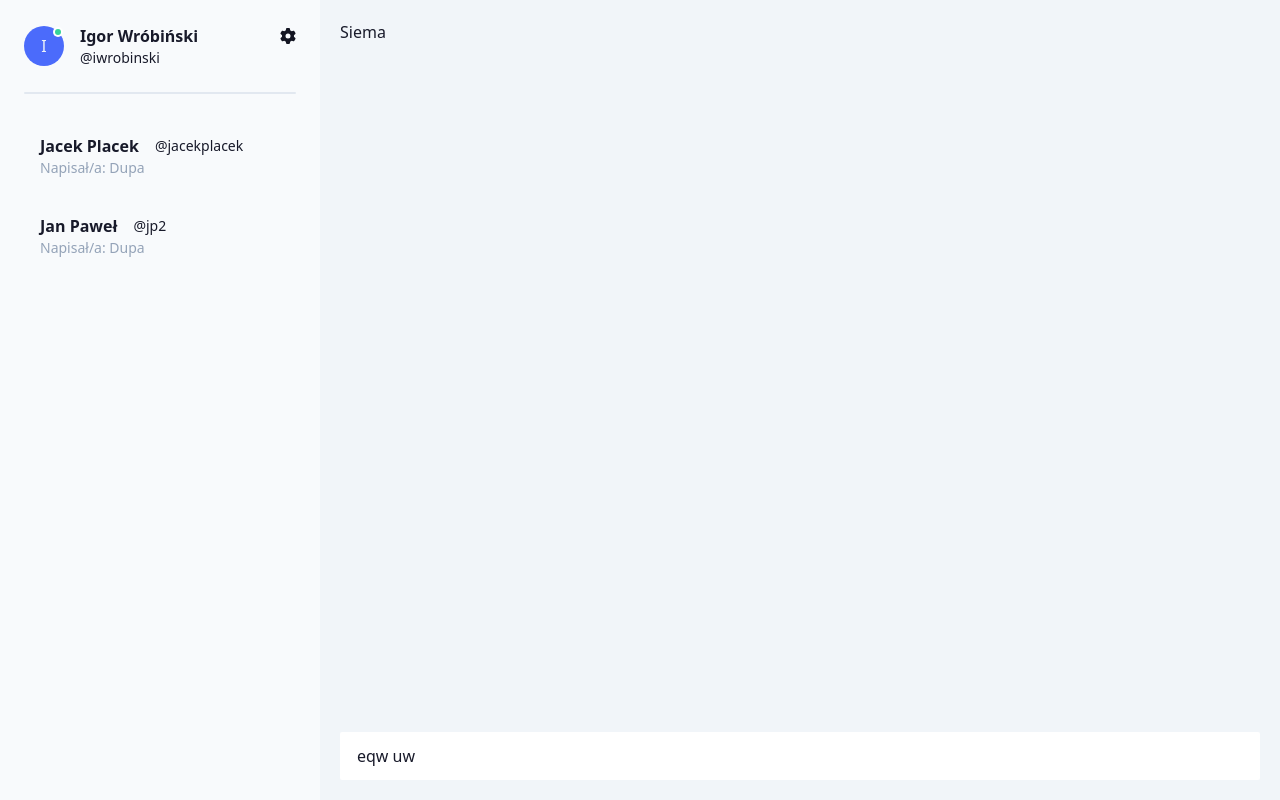
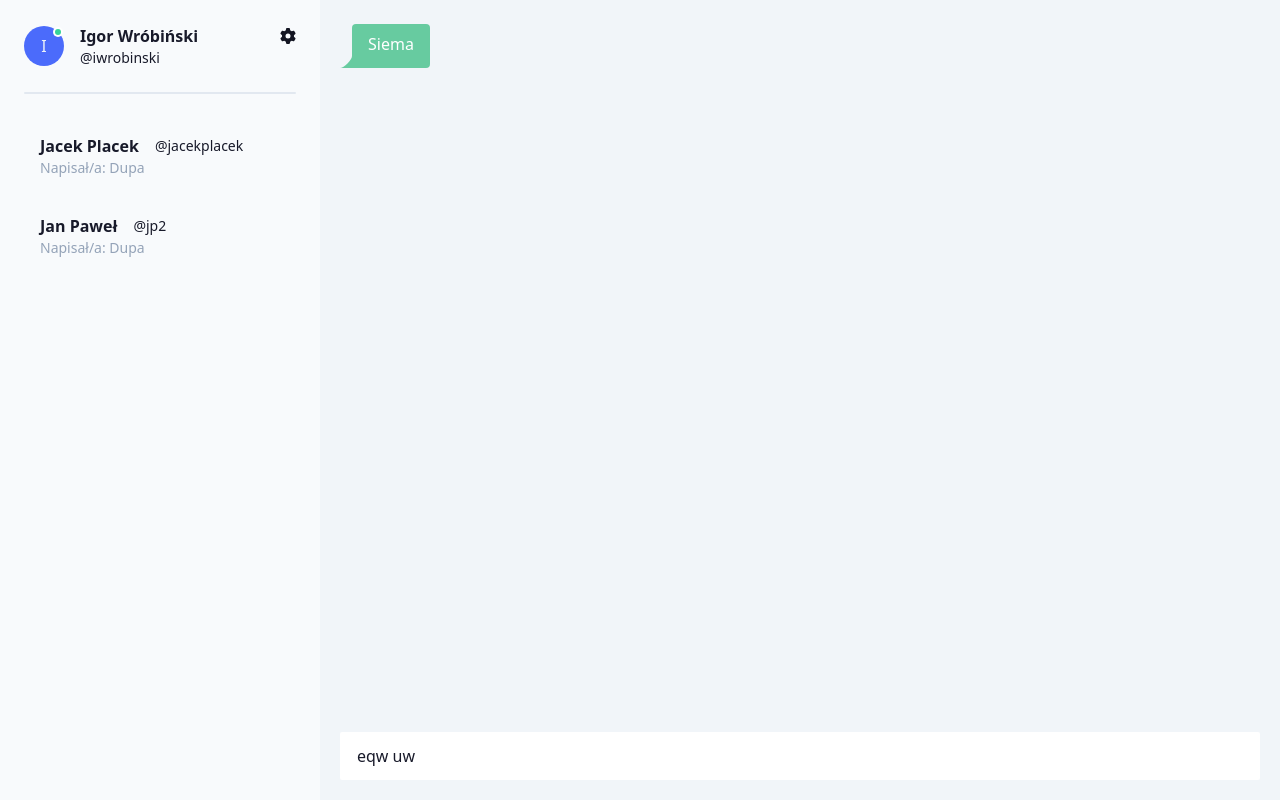
Before and after one commit to agor1/vue-chat-app, a Vue app: page / in a window 1280 px wide. Built offline with nearby package versions, Linux system fonts and the light colour scheme.

Commit message:
feat(Chat.vue): Created chat bubbles

```diff
--- a/src/components/Chat.vue
+++ b/src/components/Chat.vue
@@ -17,6 +17,7 @@ export default {
     sendMessage() {
       this.$store.commit("addMessage", { message: this.message });
       console.log(this.message);
+      this.message = "";
     },
   },
 };
@@ -24,14 +25,26 @@ export default {
 
 <template>
   <div class="flex flex-1 flex-col items-stretch">
-    <div class="flex-grow">
-      Siema {{ $user.firstName }} {{ $user.lastName }}
+    <div class="flex-grow overflow-x-auto">
+      <div class="chat chat-start">
+        <div class="chat-bubble chat-bubble-accent text-white">
+          Siema {{ $user.firstName }}
+        </div>
+      </div>
 
-      <p v-for="msg in $user.messages">{{ msg }}</p>
+      <!-- <p v-for="msg in $user.messages">{{ msg }}</p> -->
+      <div class="chat chat-end">
+        <div
+          class="chat-bubble chat-bubble-primary mt-4"
+          v-for="msg in $user.messages"
+        >
+          {{ msg }}
+        </div>
+      </div>
     </div>
 
     <input
-      class="input w-full"
+      class="input w-full mt-10"
       type="text"
       v-model="message"
       v-on:keyup.enter="sendMessage"
```
